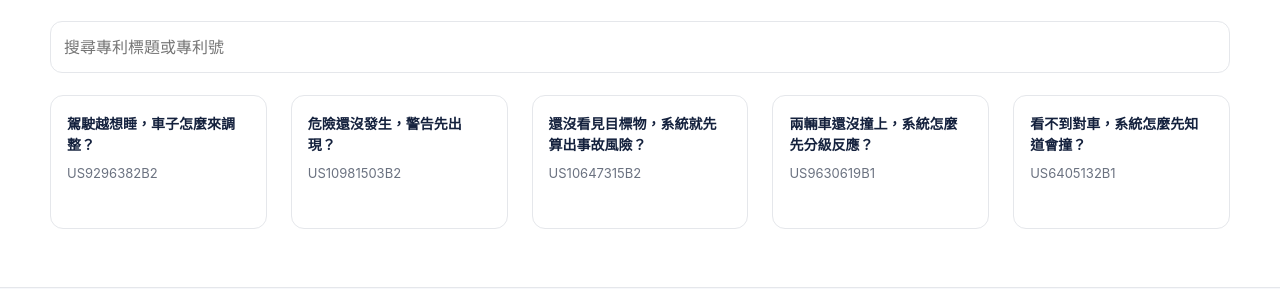
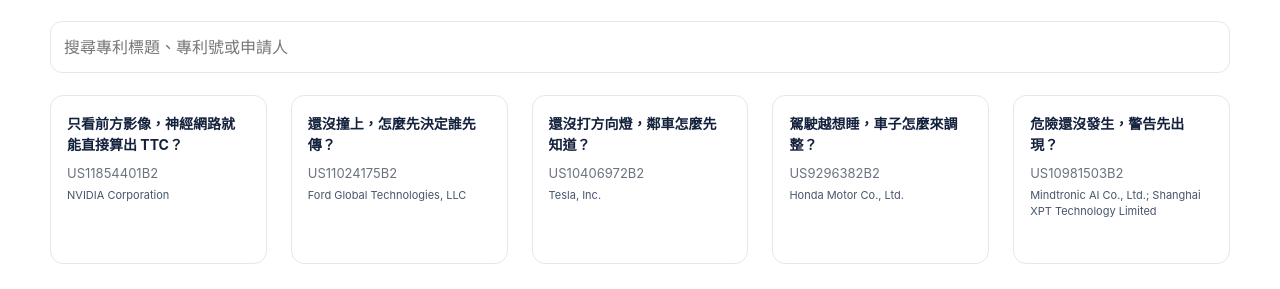
Before and after one commit to patenthunterjohn/mywebsite, a plain HTML site: page index.html in a window 1280 px wide. Shown: the part 629-918 px from the top of the page. Drawn offline with Linux system fonts and the light colour scheme.

Commit message:
Add files via upload

```diff
--- a/index.html
+++ b/index.html
@@ -367,12 +367,14 @@ section { padding: 58px 0; }
     /* ===== 專利導讀：沿用首頁視覺語言 ===== */
     .guide-section{background:#fff;border-top:1px solid var(--line);border-bottom:1px solid var(--line)}
         .guide-toolbar{display:flex;gap:10px;align-items:center;margin:14px 0 22px}.guide-search{flex:1;border:1px solid var(--line);background:#fff;border-radius:12px;padding:11px 13px;outline:none;font:inherit}.guide-search:focus{border-color:var(--accent)}.guide-grid{display:grid;grid-template-columns:repeat(auto-fill,minmax(205px,1fr));column-gap:24px;row-gap:28px}
-    .guide-card{position:relative;min-height:92px;padding:17px 16px;border:1px solid var(--line);border-radius:13px;background:rgba(255,255,255,.8);box-shadow:none;cursor:pointer;transition:.16s}
+    .guide-card{position:relative;min-height:118px;padding:17px 16px;border:1px solid var(--line);border-radius:13px;background:rgba(255,255,255,.8);box-shadow:none;cursor:pointer;transition:.16s}
     .guide-card:hover,.guide-card.active{transform:translateY(-2px);border-color:var(--accent);background:#fff;box-shadow:none}
     .guide-card.seen::after{content:"✓ 已預覽";position:absolute;right:10px;bottom:9px;font-size:9px;color:var(--accent-2);font-weight:800}
     .guide-card-dot{position:absolute;right:10px;top:10px;width:6px;height:6px;border-radius:50%;background:var(--accent-2);opacity:0;transition:opacity .16s}
         .guide-card h3{margin:0;padding-right:12px;font-size:14px;line-height:1.5;font-weight:650}
     .guide-number{margin-top:7px;color:var(--muted);font-size:13px}
+    .guide-applicant{margin-top:3px;color:#475569;font-size:11px;line-height:1.45;display:-webkit-box;-webkit-box-orient:vertical;-webkit-line-clamp:2;overflow:hidden}
+    .guide-applicant span{margin-right:5px;color:var(--accent-2);font-weight:800}
     .guide-open-hint{margin-top:10px;color:var(--accent);font-size:9px;font-weight:800;opacity:0;transition:opacity .16s}
     .guide-card:hover .guide-card-dot,.guide-card:focus-visible .guide-card-dot,.guide-card:hover .guide-open-hint,.guide-card:focus-visible .guide-open-hint{opacity:1}
     .guide-preview{position:fixed;left:18px;right:18px;top:8px;z-index:60;display:grid;grid-template-columns:320px 1fr;overflow:hidden;border:1px solid var(--line);border-radius:18px;background:#fff;box-shadow:0 22px 54px rgba(20,33,61,.22);opacity:0;visibility:hidden;transform:translateY(-12px);transition:.18s ease}
@@ -508,82 +510,142 @@ section { padding: 58px 0; }
       <div class="container">
         <div class="section-head"><div><h2>專利導讀</h2></div></div>
         <div class="guide-toolbar">
-          <input id="guideSearch" class="guide-search" type="search" placeholder="搜尋專利標題或專利號" aria-label="搜尋專利標題或專利號">
+          <input id="guideSearch" class="guide-search" type="search" placeholder="搜尋專利標題、專利號或申請人" aria-label="搜尋專利標題、專利號或申請人">
         </div>
         <div id="guideGrid" class="guide-grid">
 
           <article class="guide-card" tabindex="0" role="button"
+            aria-label="預覽專利：只看前方影像，神經網路就能直接算出 TTC？"
+            data-search="只看前方影像 神經網路就能直接算出 TTC US11854401B2 NVIDIA Corporation"
+            data-title="只看前方影像，神經網路就能直接算出 TTC？"
+            data-patent="US11854401B2"
+            data-applicant="NVIDIA Corporation"
+            data-desc="由感測影像推得與碰撞時間相關的時間資訊，並據此調整移動、速度或機器操作。"
+            data-preview="youtube/US11854401B2_30秒預覽.mp4"
+            data-youtube="https://www.youtube.com/watch?v=DhaXjmkyWVM">
+            <span class="guide-card-dot" aria-hidden="true"></span>
+            <h3>只看前方影像，神經網路就能直接算出 TTC？</h3>
+            <div class="guide-number">US11854401B2</div>
+            <div class="guide-applicant">NVIDIA Corporation</div>
+            <div class="guide-open-hint">點擊預覽</div>
+          </article>
+
+          <article class="guide-card" tabindex="0" role="button"
+            aria-label="預覽專利：還沒撞上，怎麼先決定誰先傳？"
+            data-search="還沒撞上 怎麼先決定誰先傳 US11024175B2 Ford Global Technologies, LLC"
+            data-title="還沒撞上，怎麼先決定誰先傳？"
+            data-patent="US11024175B2"
+            data-applicant="Ford Global Technologies, LLC"
+            data-desc="依預測軌跡判斷碰撞嚴重性，並結合物體分類與有限訊息容量，決定資料傳送優先順序。"
+            data-preview="youtube/US11024175B2_30秒預覽.mp4"
+            data-youtube="https://www.youtube.com/watch?v=3nZ1c-FWD8U&amp;pp=0gcJCaMLAYcqIYzv">
+            <span class="guide-card-dot" aria-hidden="true"></span>
+            <h3>還沒撞上，怎麼先決定誰先傳？</h3>
+            <div class="guide-number">US11024175B2</div>
+            <div class="guide-applicant">Ford Global Technologies, LLC</div>
+            <div class="guide-open-hint">點擊預覽</div>
+          </article>
+
+
+          <article class="guide-card" tabindex="0" role="button"
+            aria-label="預覽專利：還沒打方向燈，鄰車怎麼先知道？"
+            data-search="還沒打方向燈 鄰車怎麼先知道 US10406972B2 Tesla, Inc."
+            data-title="還沒打方向燈，鄰車怎麼先知道？"
+            data-patent="US10406972B2"
+            data-applicant="Tesla, Inc."
+            data-desc="利用多源資料判斷轉向操作與鄰車距離，在符合條件時自動啟動轉向訊號。"
+            data-preview="youtube/US10406972B2_30秒預覽.mp4"
+            data-youtube="https://www.youtube.com/watch?v=5wEJrZizZJE">
+            <span class="guide-card-dot" aria-hidden="true"></span>
+            <h3>還沒打方向燈，鄰車怎麼先知道？</h3>
+            <div class="guide-number">US10406972B2</div>
+            <div class="guide-applicant">Tesla, Inc.</div>
+            <div class="guide-open-hint">點擊預覽</div>
+          </article>
+
+
+
+
+          <article class="guide-card" tabindex="0" role="button"
             aria-label="預覽專利：駕駛越想睡，車子怎麼來調整？"
-            data-search="駕駛越想睡 車子怎麼來調整 US9296382B2"
+            data-search="駕駛越想睡 車子怎麼來調整 US9296382B2 Honda Motor Co., Ltd."
             data-title="駕駛越想睡，車子怎麼來調整？"
             data-patent="US9296382B2"
+            data-applicant="Honda Motor Co., Ltd."
             data-desc="監測駕駛狀態並計算身體狀態指數，動態調整車輛控制參數與相關功能的啟用條件。"
             data-preview="youtube/US9296382B2_30秒預覽.mp4"
             data-youtube="https://www.youtube.com/watch?v=2su4TXvznPo">
             <span class="guide-card-dot" aria-hidden="true"></span>
             <h3>駕駛越想睡，車子怎麼來調整？</h3>
             <div class="guide-number">US9296382B2</div>
+            <div class="guide-applicant">Honda Motor Co., Ltd.</div>
             <div class="guide-open-hint">點擊預覽</div>
           </article>
 
-
-
           <article class="guide-card" tabindex="0" role="button"
             aria-label="預覽專利：危險還沒發生，警告先出現？"
-            data-search="危險還沒發生 警告先出現 US10981503B2"
+            data-search="危險還沒發生 警告先出現 US10981503B2 Mindtronic AI Co., Ltd.; Shanghai XPT Technology Limited"
             data-title="危險還沒發生，警告先出現？"
             data-patent="US10981503B2"
+            data-applicant="Mindtronic AI Co., Ltd.; Shanghai XPT Technology Limited"
             data-desc="根據接近物體的方向、距離與預估時間，分級判斷風險，並在對應方向顯示警告。"
             data-preview="youtube/US10981503B2_30秒預覽.mp4"
             data-youtube="https://www.youtube.com/watch?v=tEzmaGC3uk0">
             <span class="guide-card-dot" aria-hidden="true"></span>
             <h3>危險還沒發生，警告先出現？</h3>
             <div class="guide-number">US10981503B2</div>
+            <div class="guide-applicant">Mindtronic AI Co., Ltd.; Shanghai XPT Technology Limited</div>
             <div class="guide-open-hint">點擊預覽</div>
           </article>
 
-
           <article class="guide-card" tabindex="0" role="button"
             aria-label="預覽專利：還沒看見目標物，系統就先算出事故風險？"
-            data-search="還沒看見目標物 系統就先算出事故風險 US10647315B2"
+            data-search="還沒看見目標物 系統就先算出事故風險 US10647315B2 Mitsubishi Electric Corporation"
             data-title="還沒看見目標物，系統就先算出事故風險？"
             data-patent="US10647315B2"
+            data-applicant="Mitsubishi Electric Corporation"
             data-desc="根據盲點障礙物與最短路徑模型，先估算道路各位置的事故機率。"
             data-preview="youtube/US10647315B2_30秒預覽.mp4"
             data-youtube="https://www.youtube.com/watch?v=pAPA4qCdaLk">
             <span class="guide-card-dot" aria-hidden="true"></span>
             <h3>還沒看見目標物，系統就先算出事故風險？</h3>
             <div class="guide-number">US10647315B2</div>
+            <div class="guide-applicant">Mitsubishi Electric Corporation</div>
             <div class="guide-open-hint">點擊預覽</div>
           </article>
 
           <article class="guide-card" tabindex="0" role="button"
             aria-label="預覽專利：兩輛車還沒撞上，系統怎麼先分級反應？"
-            data-search="兩輛車還沒撞上 系統怎麼先分級反應 US9630619B1"
+            data-search="兩輛車還沒撞上 系統怎麼先分級反應 US9630619B1 Zoox, Inc."
             data-title="兩輛車還沒撞上，系統怎麼先分級反應？"
             data-patent="US9630619B1"
+            data-applicant="Zoox, Inc."
             data-desc="先預測碰撞位置，再依第一、第二閾值觸發不同層級的安全控制。"
             data-preview="youtube/US9630619B1_30秒預覽.mp4"
-            data-youtube="https://www.youtube.com/watch?v=CCuZABq9Czk&pp=0gcJCZkLAYcqIYzv">
+            data-youtube="https://www.youtube.com/watch?v=CCuZABq9Czk&amp;pp=0gcJCZkLAYcqIYzv">
             <span class="guide-card-dot" aria-hidden="true"></span>
             <h3>兩輛車還沒撞上，系統怎麼先分級反應？</h3>
             <div class="guide-number">US9630619B1</div>
+            <div class="guide-applicant">Zoox, Inc.</div>
             <div class="guide-open-hint">點擊預覽</div>
           </article>
 
           <article class="guide-card" tabindex="0" role="button"
             aria-label="預覽專利：看不到對車，系統怎麼先知道會撞？"
-            data-search="看不到對車 系統怎麼先知道會撞 US6405132B1"
+            data-search="看不到對車 系統怎麼先知道會撞 US6405132B1 Intelligent Technologies International, Inc."
             data-title="看不到對車，系統怎麼先知道會撞？"
             data-patent="US6405132B1"
+            data-applicant="Intelligent Technologies International, Inc."
             data-desc="整合兩車位置、地圖與號誌狀態，預測可能碰撞位置，並提前啟動預防動作。"
             data-preview="youtube/US6405132B1_30秒預覽.mp4"
             data-youtube="https://www.youtube.com/watch?v=rbMNd2g01ro">
             <span class="guide-card-dot" aria-hidden="true"></span>
             <h3>看不到對車，系統怎麼先知道會撞？</h3>
             <div class="guide-number">US6405132B1</div>
+            <div class="guide-applicant">Intelligent Technologies International, Inc.</div>
             <div class="guide-open-hint">點擊預覽</div>
           </article>
+
 
 
         </div>
@@ -930,7 +992,7 @@ section { padding: 58px 0; }
       function open(card){
         cards.forEach(item=>item.classList.remove("active"));
         currentCard=card;currentYoutube=card.dataset.youtube||"";card.classList.add("active");
-        title.textContent=card.dataset.title||"專利導讀";meta.textContent=card.dataset.patent||"";desc.textContent=card.dataset.desc||"";
+        title.textContent=card.dataset.title||"專利導讀";meta.textContent=[card.dataset.patent||"",card.dataset.applicant?`申請人：${card.dataset.applicant}`:""] .filter(Boolean).join(" ｜ ");desc.textContent=card.dataset.desc||"";
         p.classList.add("show");eo.classList.remove("show");v.pause();v.currentTime=0;v.muted=true;started=false;sb.textContent="開啟聲音";
         const preview=card.dataset.preview||"";
         if(s.getAttribute("src")!==preview){s.src=preview;v.load()}
```
